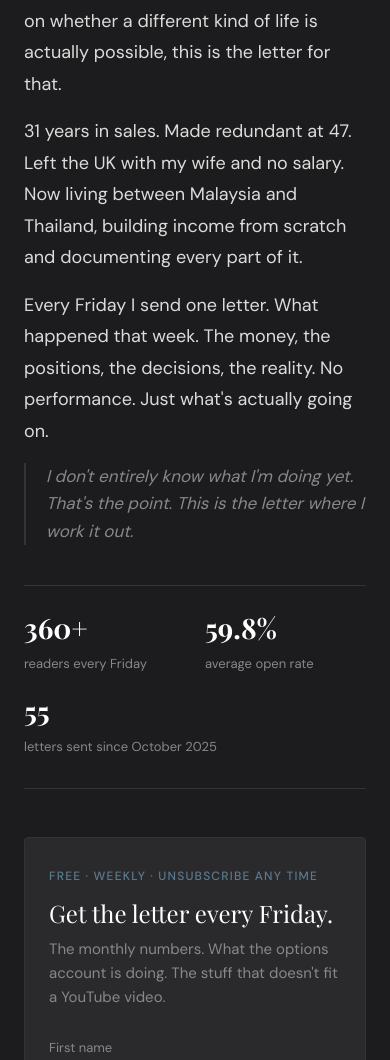
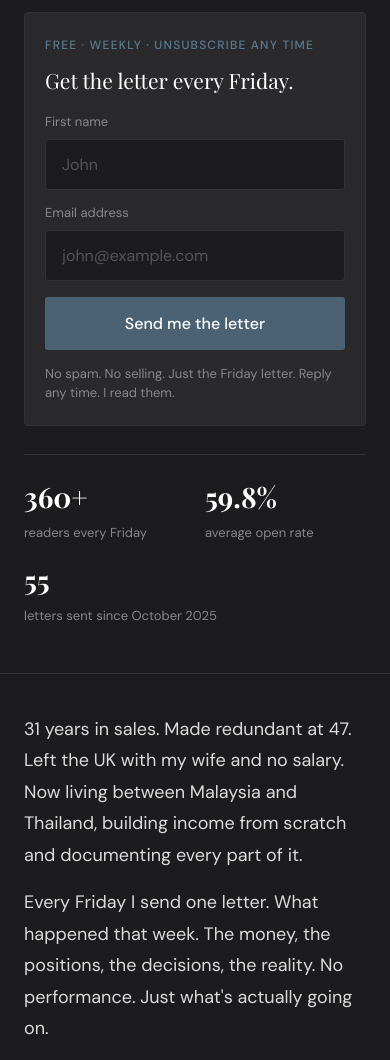
Before and after one commit to JohnTalksAbout/johntalksabout.github.io, a plain HTML site: page subscribe/index.html in a window 390 px wide. Shown: the part 300-1360 px from the top of the page. Drawn offline with nearby package versions, Linux system fonts and the light colour scheme.

Commit message:
Add files via upload

```diff
--- a/subscribe/index.html
+++ b/subscribe/index.html
@@ -71,6 +71,36 @@ footer.jta-footer{border-top:1px solid #333336;padding:32px 0}
 .jta-nav{flex-wrap:wrap;gap:8px 24px}
 @media(max-width:600px){.jta-nav>div{gap:14px !important}.nav-brand{font-size:13px}.nav-link{font-size:13px}.jta-nav>a.nav-link{display:none}}
 a:focus-visible,button:focus-visible,input:focus-visible{outline:2px solid #5B7A8F;outline-offset:2px}
+
+/* form-first hero */
+.jta-inner{max-width:1080px}
+.story-section .jta-inner>*,.what-section .jta-inner>*,.quote-section .jta-inner>*{max-width:680px}
+.hero{padding:64px 0 64px}
+.hero-grid{display:grid;grid-template-columns:minmax(0,1fr) 420px;grid-template-areas:"copy form" "stats form";grid-template-rows:auto 1fr;column-gap:72px;align-items:start}
+.hero-copy{grid-area:copy}
+.hero-copy .hero-body{margin-bottom:0}
+.hero-grid .stats{grid-area:stats;margin:36px 0 0;border-bottom:none;padding-bottom:0}
+.hero-grid .form-section{grid-area:form;margin-bottom:0;padding:32px}
+.hero-grid .form-row{flex-direction:column}
+.hero-grid .form-field{min-width:0}
+.btn-submit:hover{background:#5B7A8F}
+.story-section{padding:56px 0 60px}
+.story-section .honest-line{margin:28px 0 0}
+@media(max-width:900px){
+.hero-grid{grid-template-columns:1fr;grid-template-areas:"copy" "form" "stats";max-width:680px}
+.hero-grid .form-section{margin-top:28px}
+}
+@media(max-width:600px){
+.hero{padding:28px 0 44px}
+.kicker{margin-bottom:14px}
+h1.jta-h1{margin-bottom:16px;font-size:32px}
+.hero-copy .hero-body{font-size:16px;line-height:1.6}
+.hero-grid .form-section{margin-top:20px;padding:22px 20px}
+.form-sub{display:none}
+.form-headline{font-size:21px;margin-bottom:16px}
+.hero-grid .stats{margin-top:28px}
+.story-section{padding:40px 0 44px}
+}
 </style>
 </head>
 <body>
@@ -87,19 +117,13 @@ a:focus-visible,button:focus-visible,input:focus-visible{outline:2px solid #5B7A
 </nav>
 
 <div class="hero">
-  <div class="jta-inner">
+  <div class="jta-inner hero-grid">
+    <div class="hero-copy">
     <div class="kicker">Slow Travel Letters</div>
     <h1 class="jta-h1">The honest version of starting over.</h1>
     <div class="hero-body">
       <p>If you are quietly running the numbers on whether a different kind of life is actually possible, this is the letter for that.</p>
-      <p>31 years in sales. Made redundant at 47. Left the UK with my wife and no salary. Now living between Malaysia and Thailand, building income from scratch and documenting every part of it.</p>
-      <p>Every Friday I send one letter. What happened that week. The money, the positions, the decisions, the reality. No performance. Just what's actually going on.</p>
     </div>
-    <p class="honest-line">I don't entirely know what I'm doing yet. That's the point. This is the letter where I work it out.</p>
-    <div class="stats">
-      <div class="stat-item"><span class="stat-number">360+</span><span class="stat-label">readers every Friday</span></div>
-      <div class="stat-item"><span class="stat-number">59.8%</span><span class="stat-label">average open rate</span></div>
-      <div class="stat-item"><span class="stat-number">55</span><span class="stat-label">letters sent since October 2025</span></div>
     </div>
 
     <div class="form-section" id="jta-subscribe">
@@ -130,6 +154,22 @@ a:focus-visible,button:focus-visible,input:focus-visible{outline:2px solid #5B7A
       </form>
       <p class="form-note">No spam. No selling. Just the Friday letter. Reply any time. I read them.</p>
     </div>
+
+    <div class="stats">
+      <div class="stat-item"><span class="stat-number">360+</span><span class="stat-label">readers every Friday</span></div>
+      <div class="stat-item"><span class="stat-number">59.8%</span><span class="stat-label">average open rate</span></div>
+      <div class="stat-item"><span class="stat-number">55</span><span class="stat-label">letters sent since October 2025</span></div>
+    </div>
+  </div>
+</div>
+
+<div class="story-section">
+  <div class="jta-inner">
+    <div class="hero-body">
+      <p>31 years in sales. Made redundant at 47. Left the UK with my wife and no salary. Now living between Malaysia and Thailand, building income from scratch and documenting every part of it.</p>
+      <p>Every Friday I send one letter. What happened that week. The money, the positions, the decisions, the reality. No performance. Just what's actually going on.</p>
+    </div>
+    <p class="honest-line">I don't entirely know what I'm doing yet. That's the point. This is the letter where I work it out.</p>
   </div>
 </div>
 
```
